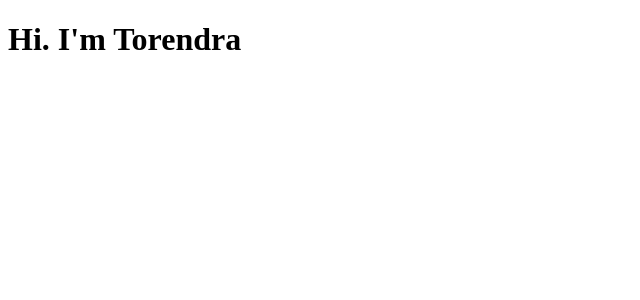
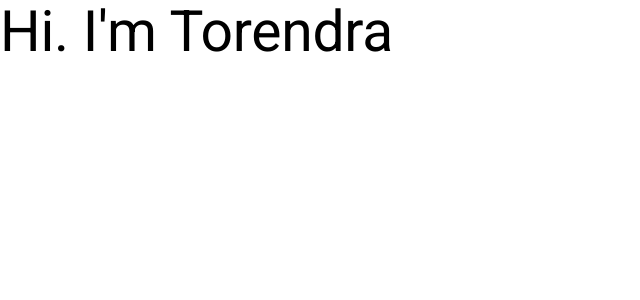
Before and after one commit to trasik/trasik98, an Angular app in the folder client/: page / in a window 1280 px wide. Shown: the top 300 px of the page, without its empty margins (0-640 px from the left). Built offline with nearby package versions, Linux system fonts and the light colour scheme.

Commit message:
(client): Adds Angular Material components

```diff
--- a/client/angular.json
+++ b/client/angular.json
@@ -32,6 +32,7 @@
               }
             ],
             "styles": [
+              "@angular/material/prebuilt-themes/cyan-orange.css",
               "src/styles.scss"
             ],
             "scripts": []
@@ -91,6 +92,7 @@
               }
             ],
             "styles": [
+              "@angular/material/prebuilt-themes/cyan-orange.css",
               "src/styles.scss"
             ],
             "scripts": []
--- a/client/package.json
+++ b/client/package.json
@@ -11,10 +11,12 @@
   "private": true,
   "dependencies": {
     "@angular/animations": "^18.0.0",
+    "@angular/cdk": "^18.0.1",
     "@angular/common": "^18.0.0",
     "@angular/compiler": "^18.0.0",
     "@angular/core": "^18.0.0",
     "@angular/forms": "^18.0.0",
+    "@angular/material": "^18.0.1",
     "@angular/platform-browser": "^18.0.0",
     "@angular/platform-browser-dynamic": "^18.0.0",
     "@angular/router": "^18.0.0",
--- a/client/src/app/app.config.ts
+++ b/client/src/app/app.config.ts
@@ -2,7 +2,8 @@
 import { provideRouter } from '@angular/router';
 
 import { routes } from './app.routes';
+import { provideAnimationsAsync } from '@angular/platform-browser/animations/async';
 
 export const appConfig: ApplicationConfig = {
-  providers: [provideZoneChangeDetection({ eventCoalescing: true }), provideRouter(routes)]
+  providers: [provideZoneChangeDetection({ eventCoalescing: true }), provideRouter(routes), provideAnimationsAsync()]
 };
--- a/client/src/index.html
+++ b/client/src/index.html
@@ -6,8 +6,10 @@
     <base href="/" />
     <meta name="viewport" content="width=device-width, initial-scale=1" />
     <link rel="icon" type="image/x-icon" href="favicon.ico" />
-  </head>
-  <body>
+      <link href="https://fonts.googleapis.com/css2?family=Roboto:wght@300;400;500&display=swap" rel="stylesheet">
+    <link href="https://fonts.googleapis.com/icon?family=Material+Icons" rel="stylesheet">
+</head>
+  <body class="mat-typography">
     <app-root></app-root>
   </body>
 </html>
--- a/client/src/styles.scss
+++ b/client/src/styles.scss
@@ -1 +1,4 @@
 /* You can add global styles to this file, and also import other style files */
+
+html, body { height: 100%; }
+body { margin: 0; font-family: Roboto, "Helvetica Neue", sans-serif; }
```
Also changed, not shown: 1 other file (tests, documents, lock files or other folders).
